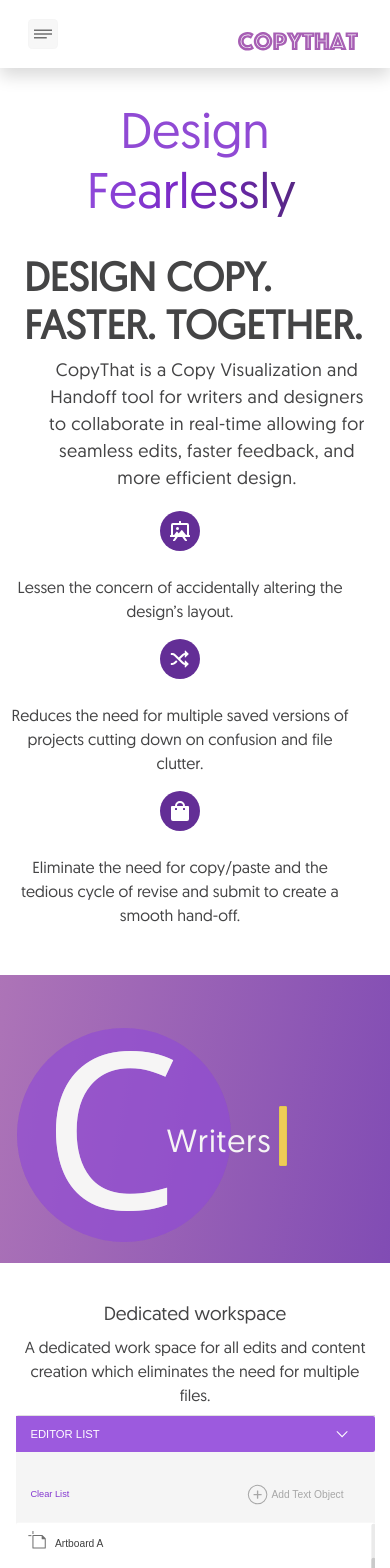
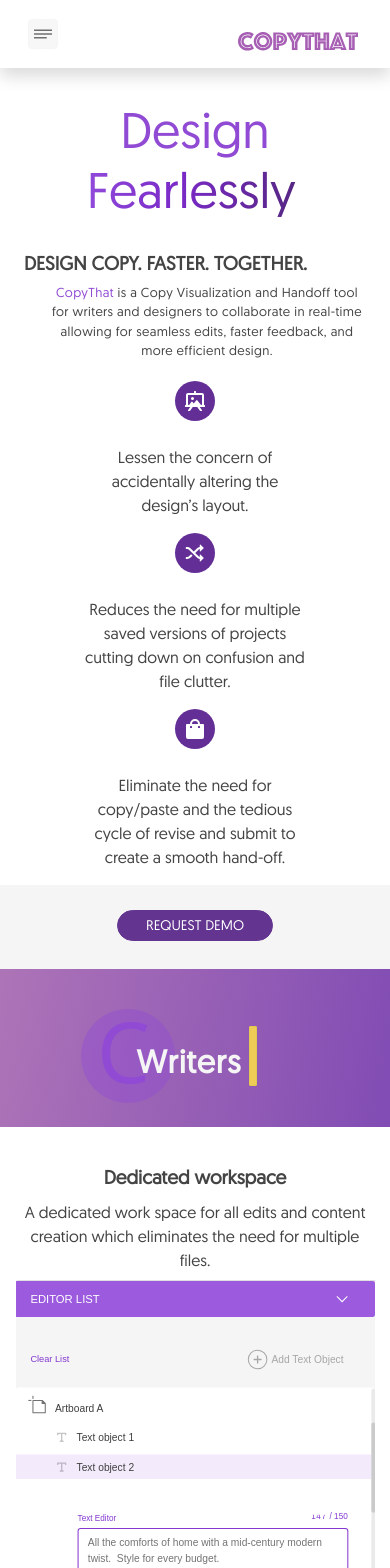
Before and after one commit to yashu2001/Copy_That, a React (Create React App) app: page / in a window 390 px wide. Shown: the top 1568 px of the page. Built offline with nearby package versions, Linux system fonts and the light colour scheme.

Commit message:
Making fixes in aesthetics

```diff
--- a/src/App.css
+++ b/src/App.css
@@ -59,6 +59,7 @@
 h4 {
   font-size: 40px !important;
   color: #632e96 !important;
+  font-weight: 300 !important;
 }
 h5 {
   font-size: 40px !important;
@@ -70,7 +71,7 @@
   color: #444445 !important;
 }
 .p1 {
-  font-size: 18px !important;
+  font-size: 19px !important;
   color: #444445 !important;
 }
 .p2 {
@@ -319,6 +320,12 @@
   margin-top: 20vh !important;
 }
 /* Utilities */
+.reset-margin {
+  margin: 0 !important;
+}
+.reset-padding {
+  padding: 0 !important;
+}
 .full-height {
   height: 100%;
 }
@@ -353,7 +360,7 @@
   font-weight: bold;
 }
 .bolder {
-  font-weight: bolder;
+  font-weight: bolder !important;
 }
 .highlight {
   color: #b561e2;
@@ -364,6 +371,7 @@
   box-shadow: #efd356 16% !important;
   border-color: #efd356 !important;
   border-radius: 3px;
+  border-width: 4px;
   padding-top: 15px;
   padding-bottom: 5px;
 }
@@ -427,6 +435,10 @@
   }
 }
 @media screen and (max-width: 768px) {
+  .primary-button {
+    margin: 0 !important;
+    margin-top: 3vh !important;
+  }
   h1 {
     font-size: 50px !important;
   }
@@ -435,6 +447,9 @@
   }
   h4 {
     font-size: 24px !important;
+  }
+  h5 {
+    font-size: 19px !important;
   }
   .contain-65 {
     width: 95% !important;
@@ -459,6 +474,15 @@
   .section-title {
     font-size: 32px;
   }
+  .position-overlay {
+    padding: 0 !important;
+    margin-left: -15vw;
+    padding-bottom: 2vh !important;
+  }
+  .p1 {
+    font-size: 13px !important;
+    color: #444445 !important;
+  }
 }
 @media screen and (min-width: 576px) {
   .section-header.margin-top-120 > .container {
--- a/src/components/FAQ/CENTER/Content.js
+++ b/src/components/FAQ/CENTER/Content.js
@@ -72,7 +72,7 @@
             <Accordion.Toggle as={Card.Header} eventKey={String(idx)}>
               <Row>
                 <Col xs={10} className="text-left">
-                  <p className="p1 bold">
+                  <p className="p1 bold reset-margin">
                     {entry.question.map((part, idx) => {
                       return part.highlight ? (
                         <span className="highlight" key={idx}>
--- a/src/components/FAQ/CENTER/index.js
+++ b/src/components/FAQ/CENTER/index.js
@@ -5,7 +5,7 @@
 export default function index() {
   return (
     <>
-      <Container className="margin-top-120">
+      <Container className="margin-top-120 reset-padding">
         <Header />
         <Content />
       </Container>
--- a/src/components/LANDING/DesignFearless.js
+++ b/src/components/LANDING/DesignFearless.js
@@ -24,28 +24,44 @@
             DESIGN COPY. FASTER. TOGETHER.
           </h5>
           <p className="p1 ml-4 text-center letter-space-36">
-            CopyThat is a Copy Visualization and Handoff tool for writers and
-            designers to collaborate in real-time allowing for seamless edits,
-            faster feedback, and more efficient design.
+            <span style={{ color: "#904ad4" }}>CopyThat</span> is a Copy
+            Visualization and Handoff tool for writers and designers to
+            collaborate in real-time allowing for seamless edits, faster
+            feedback, and more efficient design.
           </p>
         </div>
       </Container>
       <div className="contain-90 mx-auto margin-top-56">
-        <Row style={{ width: "100%" }}>
-          <Col xs={12} sm={12} md={4} className="text-center">
+        <Row className="full-width">
+          <Col
+            xs={{ span: 8, offset: 2 }}
+            sm={{ span: 8, offset: 2 }}
+            md={{span:4,offset:0}}
+            className="text-center"
+          >
             <img src="/design_icon.svg" alt="design icon" />
             <p className="p4 mt-4">
               Lessen the concern of accidentally altering the design’s layout.
             </p>
           </Col>
-          <Col xs={12} sm={12} md={4} className="text-center">
+          <Col
+            xs={{ span: 8, offset: 2 }}
+            sm={{ span: 8, offset: 2 }}
+            md={{span:4,offset:0}}
+            className="text-center"
+          >
             <img src="/vc_icon.svg" alt="design icon" />
             <p className="p4 mt-4">
               Reduces the need for multiple saved versions of projects cutting
               down on confusion and file clutter.
             </p>
           </Col>
-          <Col xs={12} sm={12} md={4} className="text-center">
+          <Col
+            xs={{ span: 8, offset: 2 }}
+            sm={{ span: 8, offset: 2 }}
+            md={{span:4,offset:0}}
+            className="text-center"
+          >
             <img src="/handoff_icon.svg" alt="design icon" />
             <p className="p4 mt-4">
               Eliminate the need for copy/paste and the tedious cycle of revise
--- a/src/components/LANDING/MobileFeatures.js
+++ b/src/components/LANDING/MobileFeatures.js
@@ -6,7 +6,7 @@
       {data.map((item, idx) => {
         return (
           <div className="margin-bottom-36" key={idx}>
-            <p className="p5 text-center">{item.title}</p>
+            <p className="p5 text-center bold">{item.title}</p>
             <p className="p4 margin-bottom-8 text-center">{item.text}</p>
             <img
               src={item.src}
--- a/src/components/LANDING/SectionHeader.js
+++ b/src/components/LANDING/SectionHeader.js
@@ -4,70 +4,26 @@
 export default function SectionHeader(props) {
   const isMobile = useMediaQuery({ query: "(max-width: 500px)" });
   return (
-    <div className="section-header margin-top-120">
+    <div
+      className={isMobile ? "section-header" : "section-header margin-top-120"}
+    >
       <Container>
         <div className="contain-50 mx-auto">
           <Row>
-            <Col xs={5} md={4} className="my-auto" style={{ zIndex: 100 }}>
-              <svg
-                xmlns="http://www.w3.org/2000/svg"
-                width="214"
-                height="288"
-                viewBox="0 0 214 288"
-                className="my-auto"
-              >
-                <g
-                  id="Group_442"
-                  data-name="Group 442"
-                  transform="translate(0 29.5)"
-                >
-                  <g id="Group_65" data-name="Group 65">
-                    <circle
-                      id="Ellipse_20"
-                      data-name="Ellipse 20"
-                      cx="107"
-                      cy="107"
-                      r="107"
-                      transform="translate(0 23.5)"
-                      fill="rgba(144,74,212,0.4)"
-                    />
-                    <text
-                      id="C"
-                      transform="translate(93 204.5)"
-                      fill="#f6f5f5"
-                      fontSize="217"
-                      fontFamily="SegoeUI, Segoe UI"
-                    >
-                      <tspan x="-67.177" y="0">
-                        C
-                      </tspan>
-                    </text>
-                  </g>
-                  <g id="Group_467" data-name="Group 467">
-                    <circle
-                      id="Ellipse_20-2"
-                      data-name="Ellipse 20"
-                      cx="107"
-                      cy="107"
-                      r="107"
-                      transform="translate(0 23.5)"
-                      fill="rgba(144,74,212,0.4)"
-                    />
-                    <text
-                      id="C-2"
-                      data-name="C"
-                      transform="translate(93 204.5)"
-                      fill="#f6f5f5"
-                      fontSize="217"
-                      fontFamily="SegoeUI, Segoe UI"
-                    >
-                      <tspan x="-67.177" y="0">
-                        C
-                      </tspan>
-                    </text>
-                  </g>
-                </g>
-              </svg>
+            <Col
+              xs={{ span: 4, offset: 2 }}
+              md={{ span: 4, offset: 0 }}
+              className="my-auto"
+              style={{ zIndex: 100 }}
+            >
+              <img
+                src={
+                  isMobile
+                    ? "/section_header_mobile.svg"
+                    : "/section_header.svg"
+                }
+                alt="section header"
+              />
             </Col>
             {!isMobile ? (
               <Col
@@ -94,10 +50,15 @@
               <></>
             )}
             <div
-              className="my-auto  pl-1"
+              className={
+                isMobile ? "my-auto position-overlay" : "my-auto  pl-1"
+              }
               style={{ whiteSpace: "no-wrap", zIndex: 1000 }}
             >
-              <p className="section-title" style={{ display: "inline-block" }}>
+              <p
+                className="section-title bold"
+                style={{ display: "inline-block" }}
+              >
                 {props.title}
               </p>
               <img
--- a/src/components/LANDING/index.js
+++ b/src/components/LANDING/index.js
@@ -9,6 +9,7 @@
 import DesignerFeatures from "./DesignerFeatures";
 import MobileFeatures from "./MobileFeatures";
 import { useMediaQuery } from "react-responsive";
+import { Button, Container } from "react-bootstrap";
 export default function Index() {
   const writer = [
     {
@@ -63,6 +64,23 @@
       <Navbar activatedLink="home" />
       {isMobile ? <></> : <Hero />}
       <Second />
+      {isMobile ? (
+        <Container
+          style={{
+            backgroundColor: "#F6F5F5",
+            height: "10vh",
+          }}
+          className="text-center"
+        >
+          <Button size="sm" className="primary-button">
+            <span style={{ paddingLeft: 20, paddingRight: 20 }}>
+              REQUEST DEMO
+            </span>
+          </Button>
+        </Container>
+      ) : (
+        <></>
+      )}
       <SectionHeader title="Writers" />
       {isTab ? (
         <MobileFeatures data={writer} />
```
Also changed, not shown: public/section_header.svg (added), public/section_header_mobile.svg (added).
